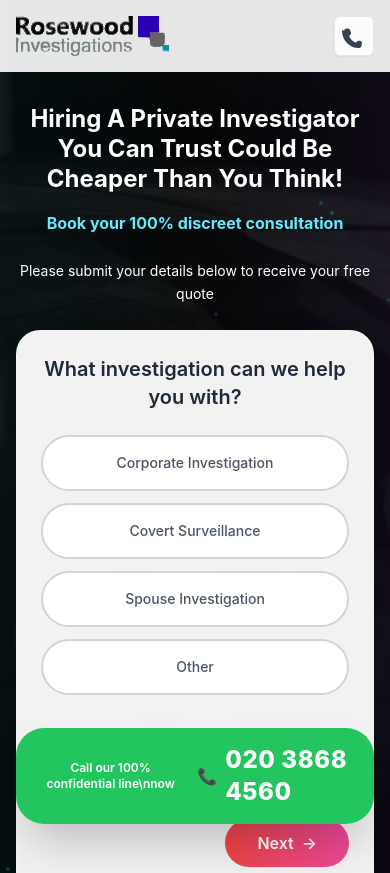
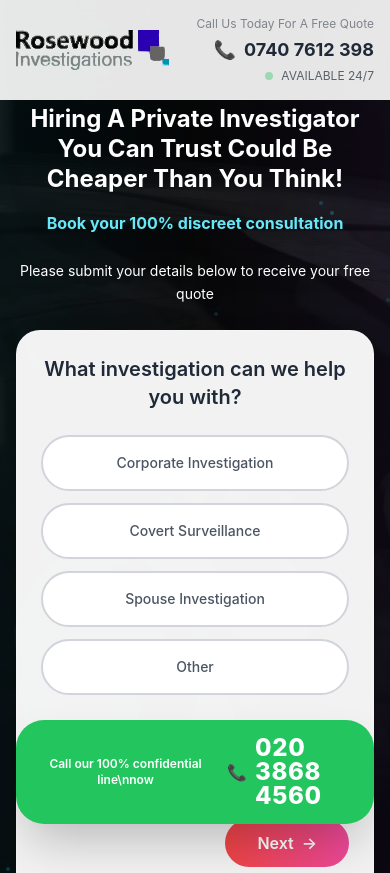
Before and after one commit to Naseef-Nusky/Henderson-Thomas-Investigations_LangingV2, a React (Create React App) app: page / in a window 390 px wide. Shown: the top 873 px of the page. Built offline with nearby package versions, Linux system fonts and the light colour scheme.

Commit message:
chore: update phone to 020 3868 4560; pill shows number in two rows; footer year 2025

```diff
--- a/src/components/Footer.js
+++ b/src/components/Footer.js
@@ -22,7 +22,7 @@ const Footer = () => {
             <div className="flex items-center space-x-4">
               <div className="flex items-center">
                 <span className="mr-2">📞</span>
-                <span className="font-semibold">0740 7612 398</span>
+                <span className="font-semibold">020 3868 4560</span>
               </div>
               <div className="flex items-center">
                  <div className="w-2 h-2 bg-green-500 rounded-full mr-2 animate-pulse"></div>
@@ -61,7 +61,7 @@ const Footer = () => {
               </div>
               <div className="flex items-center">
                 <span className="mr-3">📞</span>
-                <span>0740 7612 398</span>
+                <span>020 3868 4560</span>
               </div>
             </div>
           </div>
@@ -70,7 +70,7 @@ const Footer = () => {
         {/* Bottom Section */}
         <div className="border-t border-gray-200 mt-8 pt-8 flex flex-col md:flex-row justify-between items-center">
           <div className="text-gray-500 text-sm mb-4 md:mb-0">
-            © 2024 Rosewood Investigations. All rights reserved. | Privacy Policy | Terms of Service
+            © 2025 Rosewood Investigations. All rights reserved. | Privacy Policy | Terms of Service
           </div>
           <div className="flex space-x-4">
             <div className="text-gray-500 text-sm">
--- a/src/components/Header.js
+++ b/src/components/Header.js
@@ -27,19 +27,8 @@ const Header = () => {
           />
         </div>
 
-        {/* Mobile call icon */}
-        <a
-          href="tel:07407612398"
-          className="md:hidden inline-flex items-center justify-center w-10 h-10 rounded-md border border-gray-200 bg-white/90 text-gray-700 shadow-sm"
-          aria-label="Call us"
-        >
-          <svg xmlns="http://www.w3.org/2000/svg" viewBox="0 0 24 24" fill="currentColor" className="w-6 h-6">
-            <path d="M2.25 6.75c0-1.243 1.007-2.25 2.25-2.25h1.5c.93 0 1.74.57 2.06 1.438l.87 2.322a2.25 2.25 0 01-.54 2.403l-1.02 1.02a.75.75 0 00-.165.822 11.27 11.27 0 006.045 6.045.75.75 0 00.822-.165l1.02-1.02a2.25 2.25 0 012.403-.54l2.322.87A2.25 2.25 0 0119.5 20.25v1.5c0 1.243-1.007 2.25-2.25 2.25h-.75C7.708 24 0 16.292 0 6.75v-.75z" />
-          </svg>
-        </a>
-
         {/* Contact Information */}
-        <div className="hidden md:block text-right text-gray-800">
+        <div className="text-right text-gray-800">
           <div className="text-xs mb-1 opacity-70 animate-pulse">Call Us Today For A Free Quote</div>
           <div className="text-lg md:text-xl font-bold mb-1 transition-all duration-300 hover:text-cyan-600 cursor-pointer">
             <span className="mr-2 animate-bounce">📞</span>
--- a/src/components/MobileCallPill.js
+++ b/src/components/MobileCallPill.js
@@ -3,14 +3,18 @@ import React from 'react';
 const MobileCallPill = () => {
   return (
     <a
-      href="tel:07407612398"
+      href="tel:02038684560"
       className="fixed left-4 right-4 bottom-5 z-50 md:hidden bg-green-500 text-white rounded-[28px] shadow-2xl px-5 py-4 flex items-center justify-center gap-3 active:scale-[0.98]"
       aria-label="Call our 100% confidential line now"
     >
       <span className="text-xs font-semibold leading-4 text-center">Call our 100% confidential line\nnow</span>
       <div className="flex items-center gap-2">
         <span aria-hidden className="text-white">📞</span>
-        <span className="text-2xl font-extrabold tracking-wide">020 3868 4560</span>
+        <span className="text-2xl font-extrabold tracking-wide leading-6">
+          020 3868
+          <br />
+          4560
+        </span>
       </div>
     </a>
   );
```
